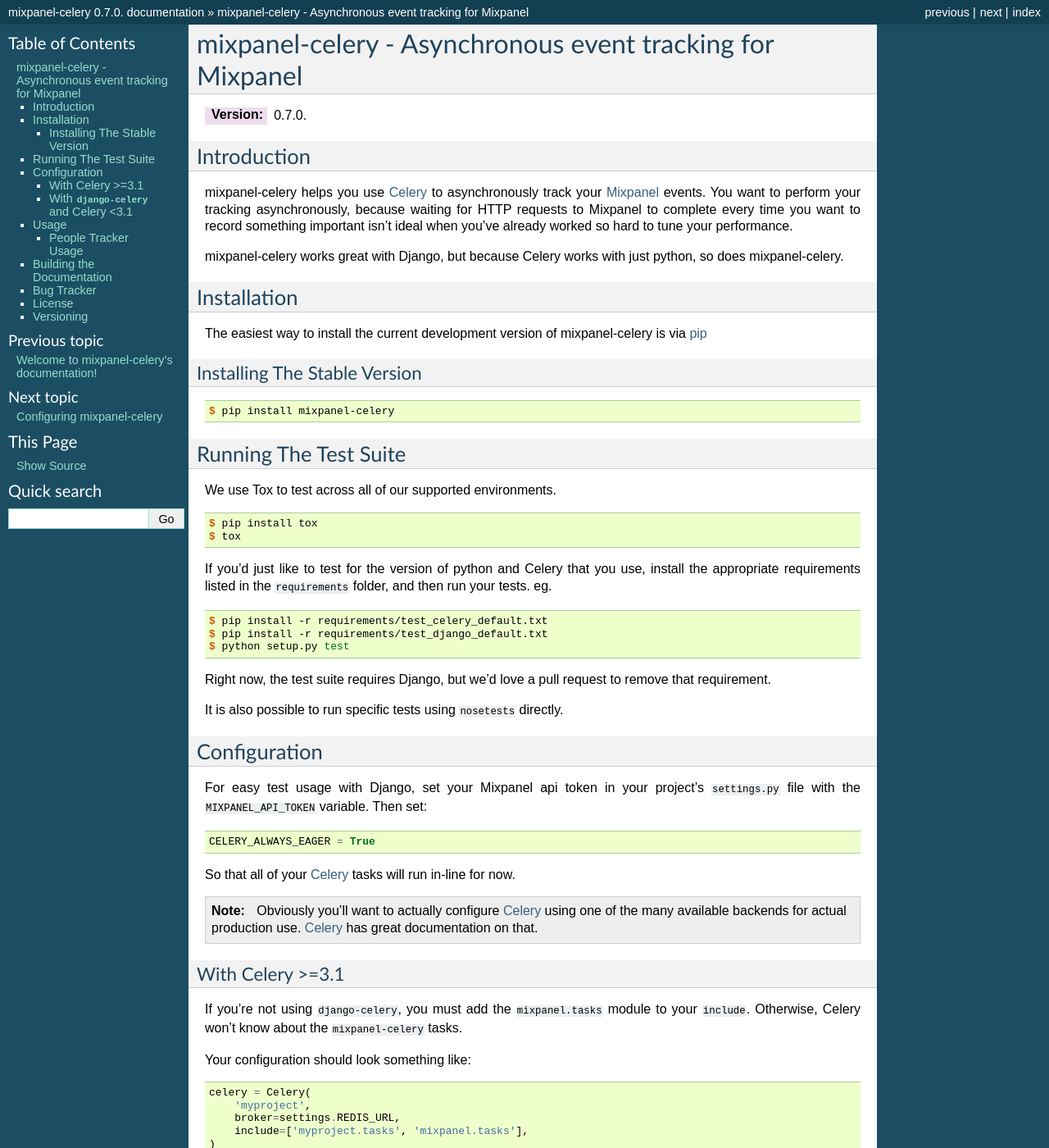
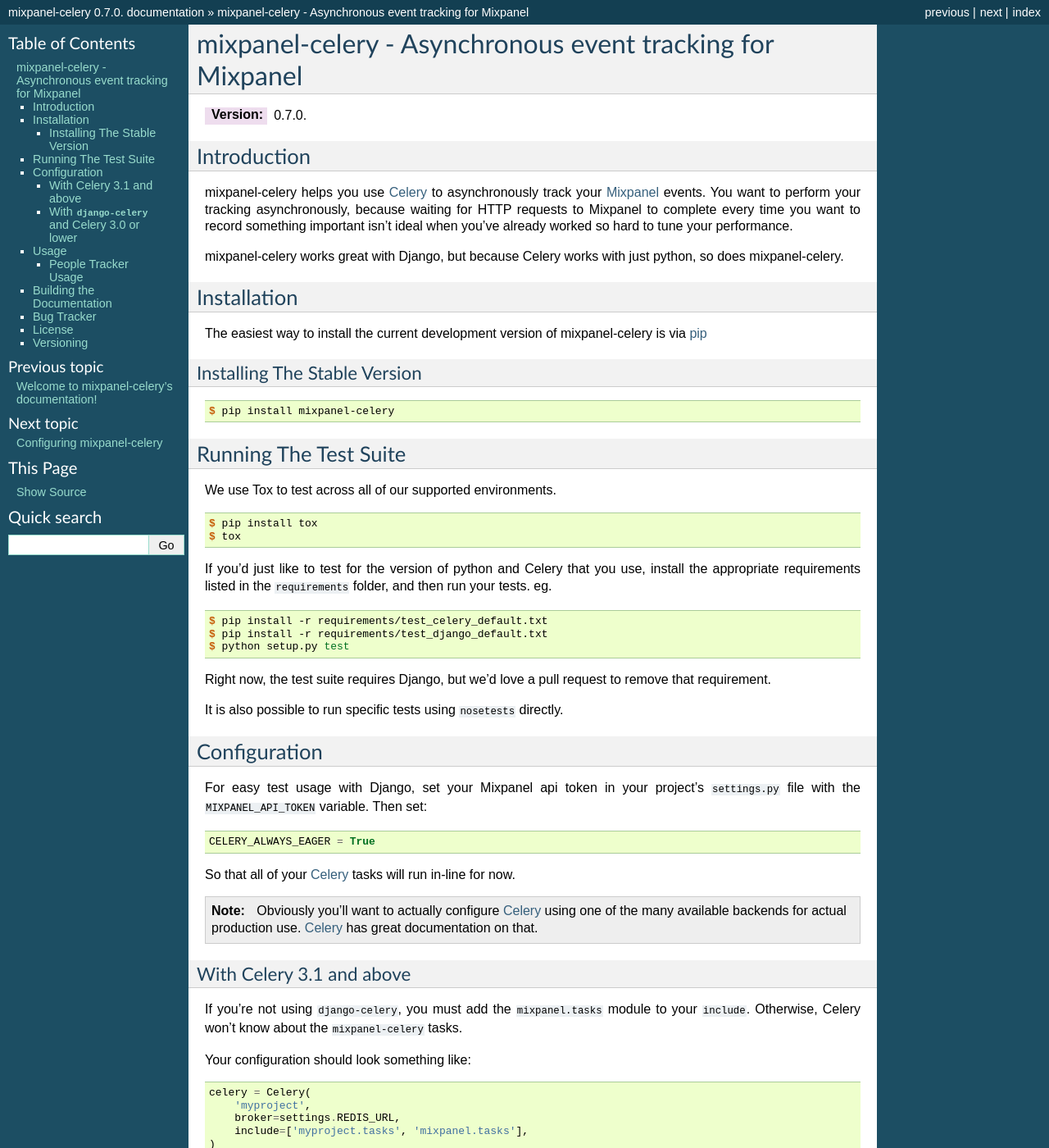
Before and after one commit to winhamwr/mixpanel-celery, a Sphinx documentation site: the page built from docs/introduction.rst, in a window 1280 px wide and 1400 px high. Shown: the whole window at 82% size. Built offline with Sphinx 7.4.7, drawn with Linux system fonts in a browser that asks for light colours; some of the changed text lies outside the part shown.

Commit message:
>=3.1 is an awkward documentation title. This is more human-friendly.

```diff
--- a/docs/introduction.rst
+++ b/docs/introduction.rst
@@ -71,8 +71,8 @@
     `Celery`_ has great documentation on that.
 
 
-With Celery >=3.1
------------------
+With Celery 3.1 and above
+-------------------------
 
 If you're not using ``django-celery``,
 you must add the ``mixpanel.tasks`` module
@@ -90,8 +90,8 @@
         include=['myproject.tasks', 'mixpanel.tasks'],
     )
 
-With ``django-celery`` and Celery <3.1
---------------------------------------
+With ``django-celery`` and Celery 3.0 or lower
+-----------------------------------------------
 
 If you're using an older version of Celery
 along with the now-deprecated combination of
```
